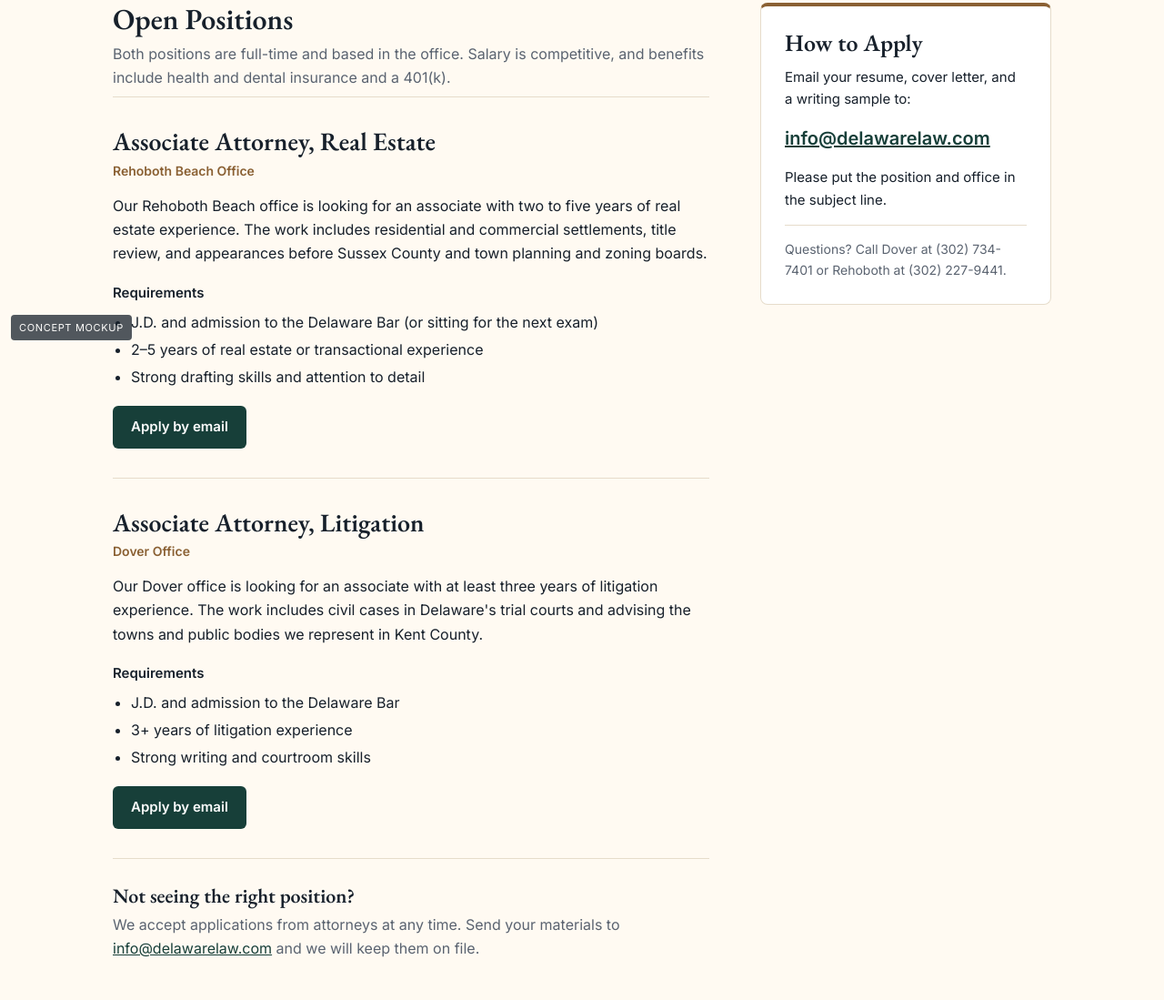
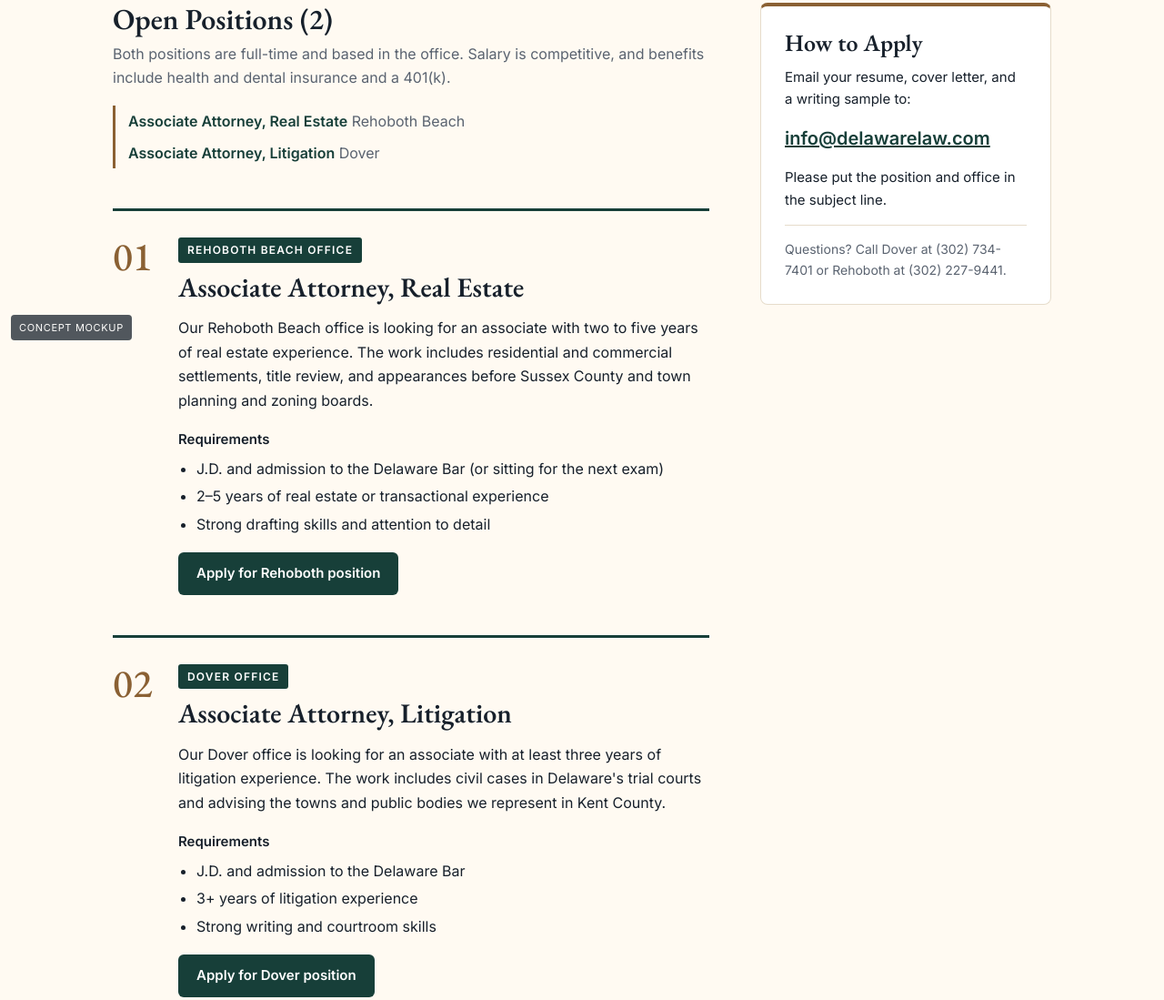
Before and after one commit to chipperbecker-droid/hjjf-careers-mockup, a plain HTML site: page index.html in a window 1280 px wide. Shown: the part 414-1513 px from the top of the page at 91% size. Drawn offline with nearby package versions, Linux system fonts and the light colour scheme.

Commit message:
Separate the two job postings more clearly
Co-Authored-By: Claude Opus 5.5 <noreply@anthropic.com>

```diff
--- a/index.html
+++ b/index.html
@@ -45,16 +45,23 @@
 
   main > h2{font-size:32px;margin-bottom:6px}
   .lead{color:var(--muted);margin:0 0 8px}
-  .job{border-top:1px solid var(--line);padding:32px 0}
-  .job h3{font-size:28px}
-  .where{font-size:14px;font-weight:600;color:var(--copper);margin:4px 0 14px}
+  .jumps{list-style:none;margin:18px 0 8px;padding:0;border-left:3px solid var(--copper)}
+  .jumps li{padding:4px 0 4px 14px}
+  .jumps a{font-weight:600;text-decoration:none}
+  .jumps a:hover{text-decoration:underline}
+  .jumps span{color:var(--muted);font-weight:400}
+  .job{display:grid;grid-template-columns:72px 1fr;border-top:3px solid var(--green);margin-top:44px;padding-top:28px;scroll-margin-top:20px}
+  .num{font-family:var(--serif);font-size:44px;line-height:1;color:var(--copper)}
+  .where{display:inline-block;font-size:12px;font-weight:600;letter-spacing:.1em;text-transform:uppercase;color:#fff;background:var(--green);padding:4px 10px;border-radius:3px;margin-bottom:10px}
+  .job h3{font-size:30px;margin-bottom:14px}
+  @media (max-width:560px){.job{grid-template-columns:1fr}.num{font-size:34px;margin-bottom:8px}}
   .job p{margin:0 0 14px}
   .job h4{font-size:15px;margin:18px 0 6px}
   .job ul{margin:0 0 18px;padding-left:20px}
   .job li{margin-bottom:4px}
   .btn{display:inline-block;background:var(--green);color:#fff;text-decoration:none;font-weight:600;font-size:15px;padding:11px 20px;border-radius:6px}
   .btn:hover{background:#1f5249}
-  .note{border-top:1px solid var(--line);padding-top:28px;color:var(--muted)}
+  .note{border-top:1px solid var(--line);margin-top:48px;padding-top:28px;color:var(--muted)}
   .note h3{font-size:22px;color:var(--ink);margin-bottom:6px}
   .note p{margin:0 0 10px}
 
@@ -107,12 +114,18 @@
   </aside>
 
   <main>
-    <h2>Open Positions</h2>
+    <h2>Open Positions (2)</h2>
     <p class="lead">Both positions are full-time and based in the office. Salary is competitive, and benefits include health and dental insurance and a 401(k).</p>
+    <ol class="jumps">
+      <li><a href="#rehoboth">Associate Attorney, Real Estate</a> <span>Rehoboth Beach</span></li>
+      <li><a href="#dover">Associate Attorney, Litigation</a> <span>Dover</span></li>
+    </ol>
 
-    <article class="job">
+    <article class="job" id="rehoboth">
+      <div class="num">01</div>
+      <div>
+      <div class="where">Rehoboth Beach Office</div>
       <h3>Associate Attorney, Real Estate</h3>
-      <div class="where">Rehoboth Beach Office</div>
       <p>Our Rehoboth Beach office is looking for an associate with two to five years of real estate experience. The work includes residential and commercial settlements, title review, and appearances before Sussex County and town planning and zoning boards.</p>
       <h4>Requirements</h4>
       <ul>
@@ -120,12 +133,15 @@
         <li>2–5 years of real estate or transactional experience</li>
         <li>Strong drafting skills and attention to detail</li>
       </ul>
-      <a class="btn" href="mailto:info@delawarelaw.com?subject=Associate%20Attorney%20-%20Rehoboth%20Beach">Apply by email</a>
+      <a class="btn" href="mailto:info@delawarelaw.com?subject=Associate%20Attorney%20-%20Rehoboth%20Beach">Apply for Rehoboth position</a>
+      </div>
     </article>
 
-    <article class="job">
+    <article class="job" id="dover">
+      <div class="num">02</div>
+      <div>
+      <div class="where">Dover Office</div>
       <h3>Associate Attorney, Litigation</h3>
-      <div class="where">Dover Office</div>
       <p>Our Dover office is looking for an associate with at least three years of litigation experience. The work includes civil cases in Delaware's trial courts and advising the towns and public bodies we represent in Kent County.</p>
       <h4>Requirements</h4>
       <ul>
@@ -133,7 +149,8 @@
         <li>3+ years of litigation experience</li>
         <li>Strong writing and courtroom skills</li>
       </ul>
-      <a class="btn" href="mailto:info@delawarelaw.com?subject=Associate%20Attorney%20-%20Dover">Apply by email</a>
+      <a class="btn" href="mailto:info@delawarelaw.com?subject=Associate%20Attorney%20-%20Dover">Apply for Dover position</a>
+      </div>
     </article>
 
     <div class="note">
```
